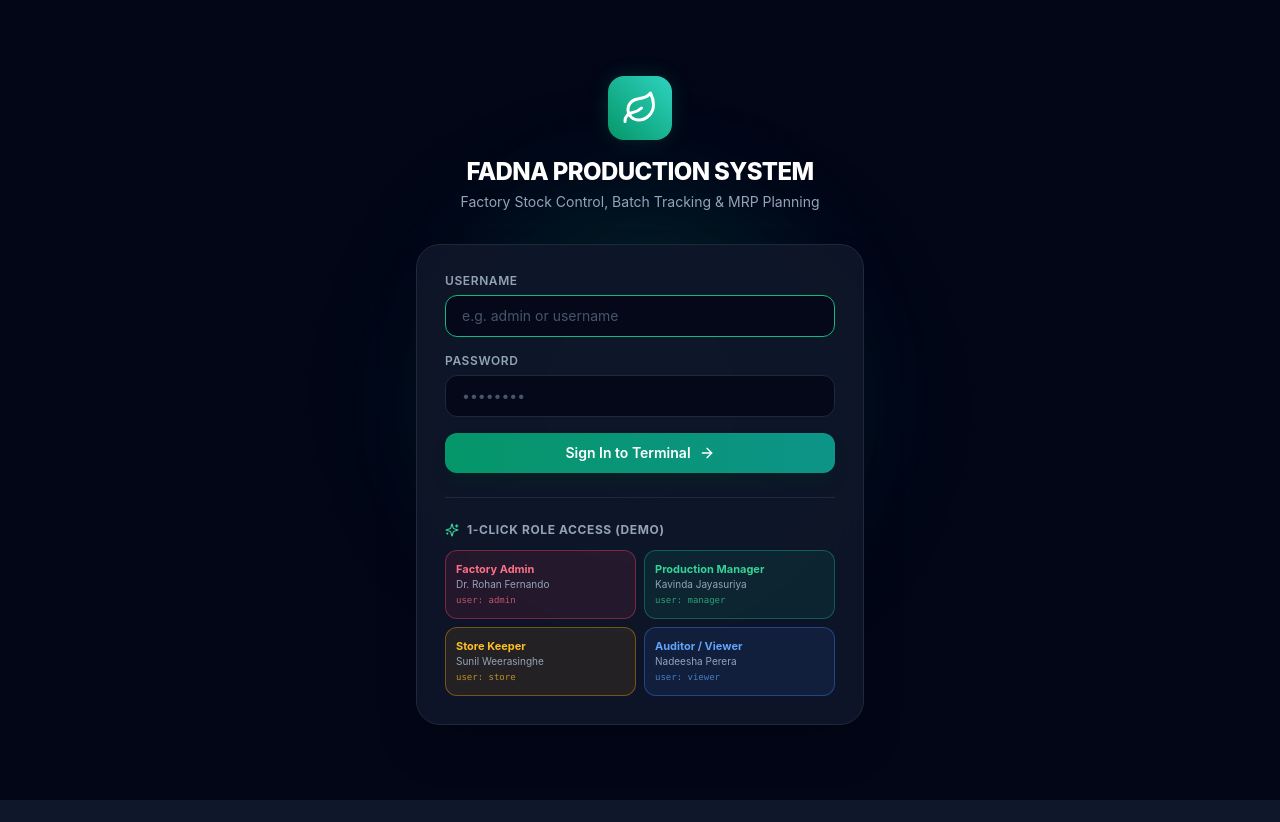
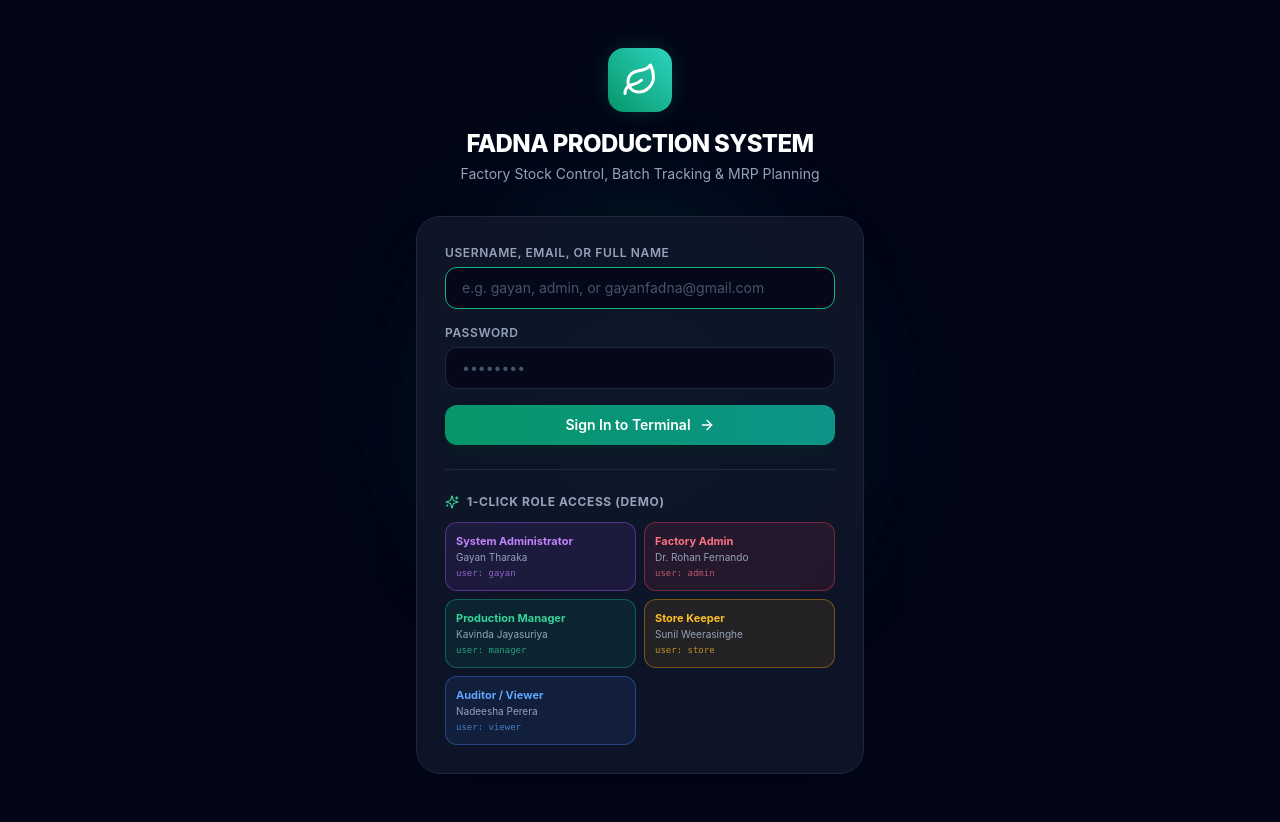
Before and after one commit to gayanfadna-spec/production_client, a React (Vite) app: page / in a window 1280 px wide. Before the commit the page ends 800 px from the top, so only its background shows below. Built offline with nearby package versions, Linux system fonts and the light colour scheme; no server answers.

Commit message:
fix: add Gayan Tharaka to 1-click access and support username/name/email login

```diff
--- a/src/pages/Login.tsx
+++ b/src/pages/Login.tsx
@@ -13,8 +13,8 @@ export const Login: React.FC = () => {
   const handleLogin = async (loginUsername?: string, loginPassword?: string) => {
     setLoading(true);
     setError('');
-    const targetUsername = loginUsername || username;
-    const targetPassword = loginPassword || password;
+    const targetUsername = (loginUsername !== undefined ? loginUsername : username).trim();
+    const targetPassword = loginPassword !== undefined ? loginPassword : password;
 
     try {
       const res = await api.post('/auth/login', {
@@ -34,6 +34,13 @@ export const Login: React.FC = () => {
   };
 
   const quickRoles = [
+    {
+      role: 'System Administrator',
+      name: 'Gayan Tharaka',
+      username: 'gayan',
+      pass: '123456',
+      color: 'border-purple-500/40 text-purple-400 bg-purple-500/10',
+    },
     {
       role: 'Factory Admin',
       name: 'Dr. Rohan Fernando',
@@ -101,14 +108,14 @@ export const Login: React.FC = () => {
           >
             <div>
               <label className="block text-xs font-semibold uppercase tracking-wider text-slate-400 mb-1.5">
-                Username
+                Username, Email, or Full Name
               </label>
               <div className="relative">
                 <input
                   type="text"
                   value={username}
                   onChange={(e) => setUsername(e.target.value)}
-                  placeholder="e.g. admin or username"
+                  placeholder="e.g. gayan, admin, or gayanfadna@gmail.com"
                   required
                   autoFocus
                   autoCapitalize="none"
```
